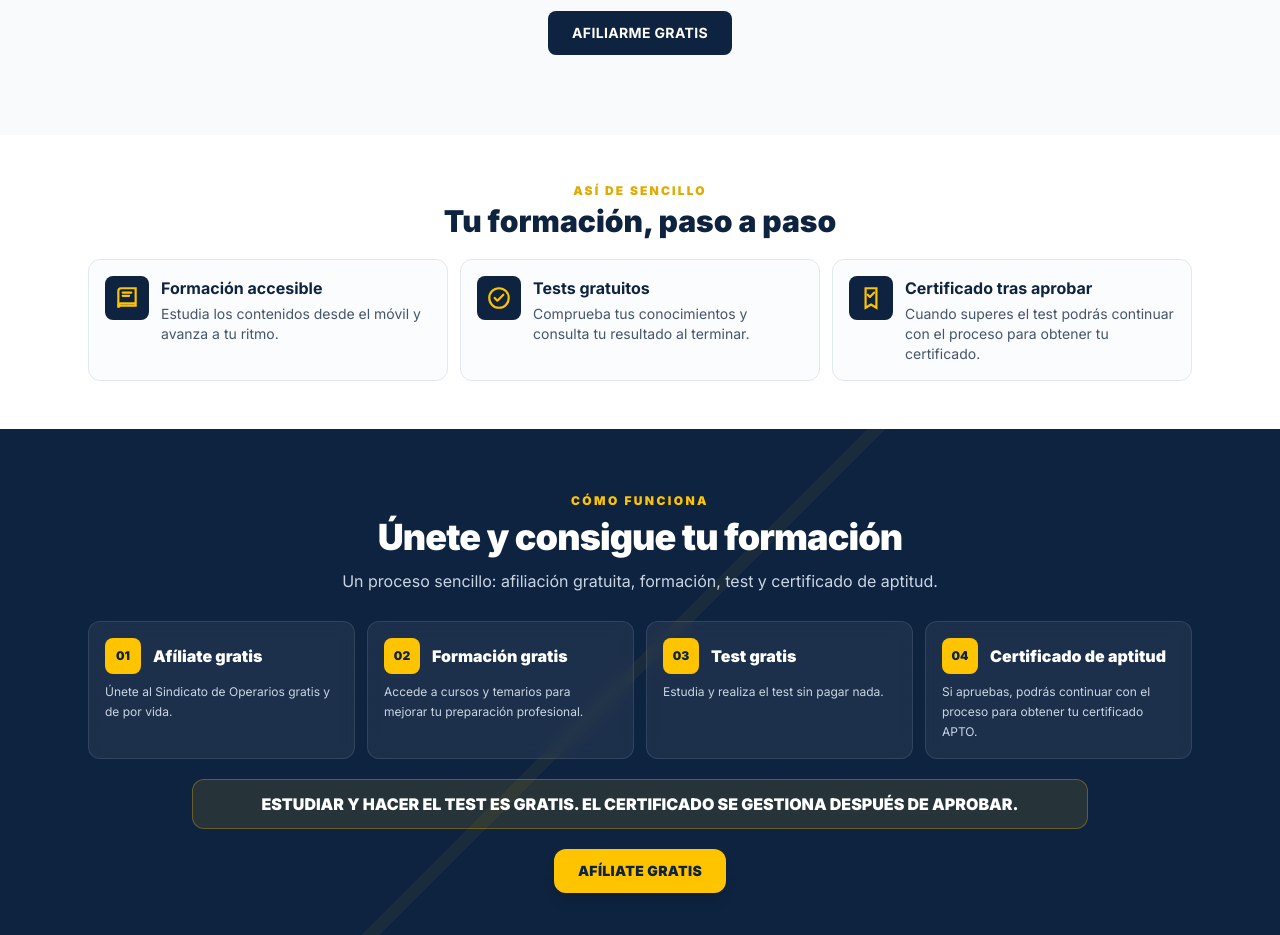
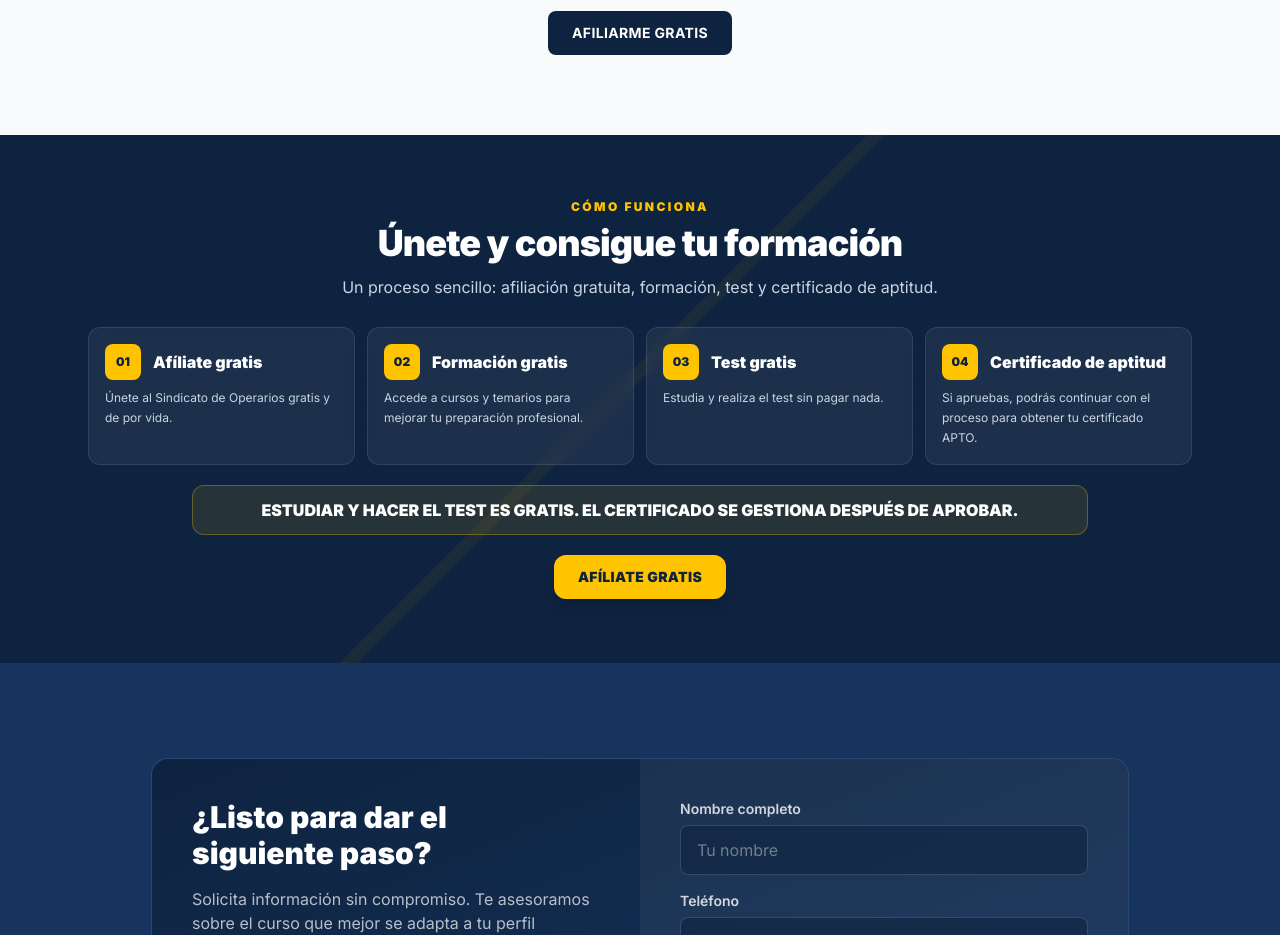
Before and after one commit to AROCA84/-sindicato-operarios, a Next.js app: page / in a window 1280 px wide. Shown: the part 1900-2835 px from the top of the page. Built offline with nearby package versions, Linux system fonts and the light colour scheme.

Commit message:
Simplificar inicio y dejar beneficios completos al final

```diff
--- a/app/page.tsx
+++ b/app/page.tsx
@@ -1,7 +1,6 @@
 import { SiteHeader } from "@/components/site-header";
 import { Hero } from "@/components/hero";
 import { CourseCatalog } from "@/components/course-catalog";
-import { Features } from "@/components/features";
 import { UnionBenefits } from "@/components/union-benefits";
 import { SiteFooter } from "@/components/site-footer";
 
@@ -11,7 +10,6 @@ export default function HomePage() {
       <SiteHeader />
       <Hero />
       <CourseCatalog />
-      <Features />
       <UnionBenefits />
       <SiteFooter />
     </main>
```
